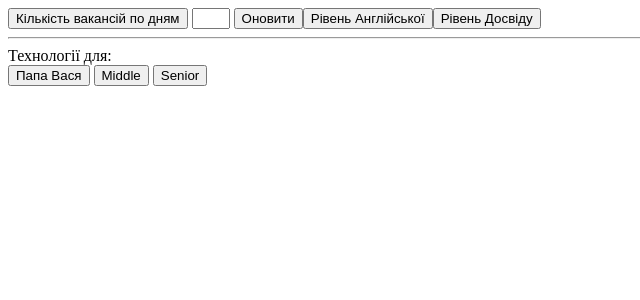
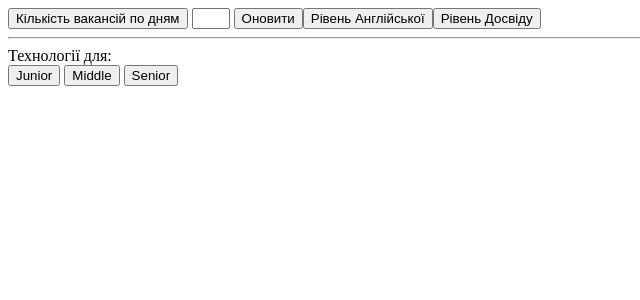
Before and after one commit to OlegatorLE/python_technologies_statistics, a Django app: template templates/index.html in a window 1280 px wide. Shown: the top 300 px of the page, without its empty margins (0-640 px from the left). Run offline with Django 4.2, Linux system fonts and the light colour scheme; the template is opened without the code that fills it, so the values that code supplies are empty; parts of the project's set-up code (start-up, migrations or seed data) failed here and were passed over; some libraries are stand-ins or nearby versions.

Commit message:
Fixed bug

```diff
--- a/templates/index.html
+++ b/templates/index.html
@@ -39,7 +39,7 @@
 </div>
 <hr>
 <div>Технології для:</div>
-<button onclick="showGraph(4)">Папа Вася</button>
+<button onclick="showGraph(4)">Junior</button>
 <button onclick="showGraph(5)">Middle</button>
 <button onclick="showGraph(6)">Senior</button>
 
```
